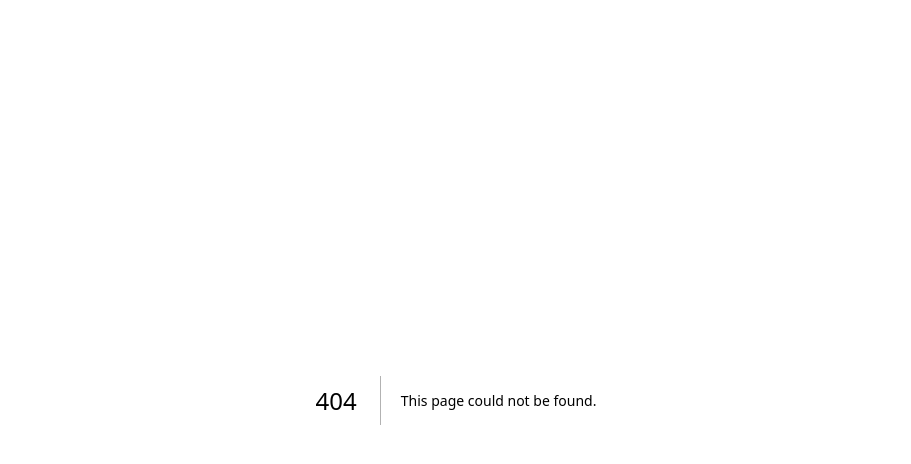
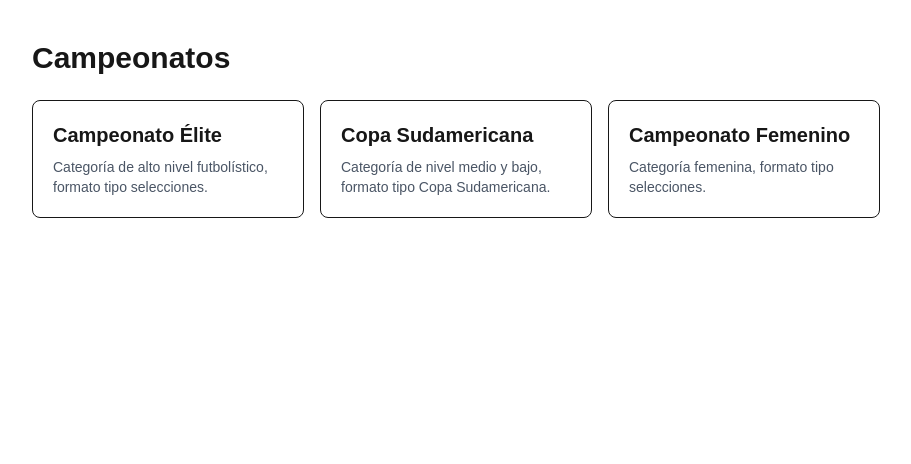
Before and after one commit to tito2887/campeonato-hub, a Next.js app: page /campeonatos in a window 1280 px wide. Before the commit this address had no page. Shown: the top 464 px of the page, without its empty margins (184-1095 px from the left). Built offline with nearby package versions, Linux system fonts and the light colour scheme.

Commit message:
feat: listado y detalle de campeonatos con rutas dinamicas

```diff
--- /dev/null
+++ b/app/campeonatos/[id]/page.tsx
@@ -0,0 +1,22 @@
+import Link from "next/link";
+
+export default function CampeonatoDetallePage({
+  params,
+}: {
+  params: { id: string };
+}) {
+  return (
+    <main className="max-w-2xl mx-auto px-6 py-10">
+      <h1 className="text-3xl font-bold mb-4">Detalle del campeonato</h1>
+      <p className="text-gray-600 mb-6">
+        ID recibido desde la URL: <span className="font-mono">{params.id}</span>
+      </p>
+      <Link
+        href="/campeonatos"
+        className="text-blue-600 hover:underline text-sm"
+      >
+        ← Volver al listado
+      </Link>
+    </main>
+  );
+}
--- /dev/null
+++ b/app/campeonatos/page.tsx
@@ -0,0 +1,39 @@
+import Link from "next/link";
+
+export default function CampeonatosPage() {
+  const campeonatos = [
+    {
+      id: "elite",
+      nombre: "Campeonato Élite",
+      descripcion: "Categoría de alto nivel futbolístico, formato tipo selecciones.",
+    },
+    {
+      id: "medio-bajo",
+      nombre: "Copa Sudamericana",
+      descripcion: "Categoría de nivel medio y bajo, formato tipo Copa Sudamericana.",
+    },
+    {
+      id: "femenino",
+      nombre: "Campeonato Femenino",
+      descripcion: "Categoría femenina, formato tipo selecciones.",
+    },
+  ];
+
+  return (
+    <main className="max-w-4xl mx-auto px-6 py-10">
+      <h1 className="text-3xl font-bold mb-6">Campeonatos</h1>
+      <div className="grid gap-4 sm:grid-cols-2 lg:grid-cols-3">
+        {campeonatos.map((camp) => (
+          <Link
+            key={camp.id}
+            href={`/campeonatos/${camp.id}`}
+            className="border rounded-lg p-5 hover:shadow-md transition-shadow"
+          >
+            <h2 className="text-xl font-semibold mb-2">{camp.nombre}</h2>
+            <p className="text-gray-600 text-sm">{camp.descripcion}</p>
+          </Link>
+        ))}
+      </div>
+    </main>
+  );
+}
```
